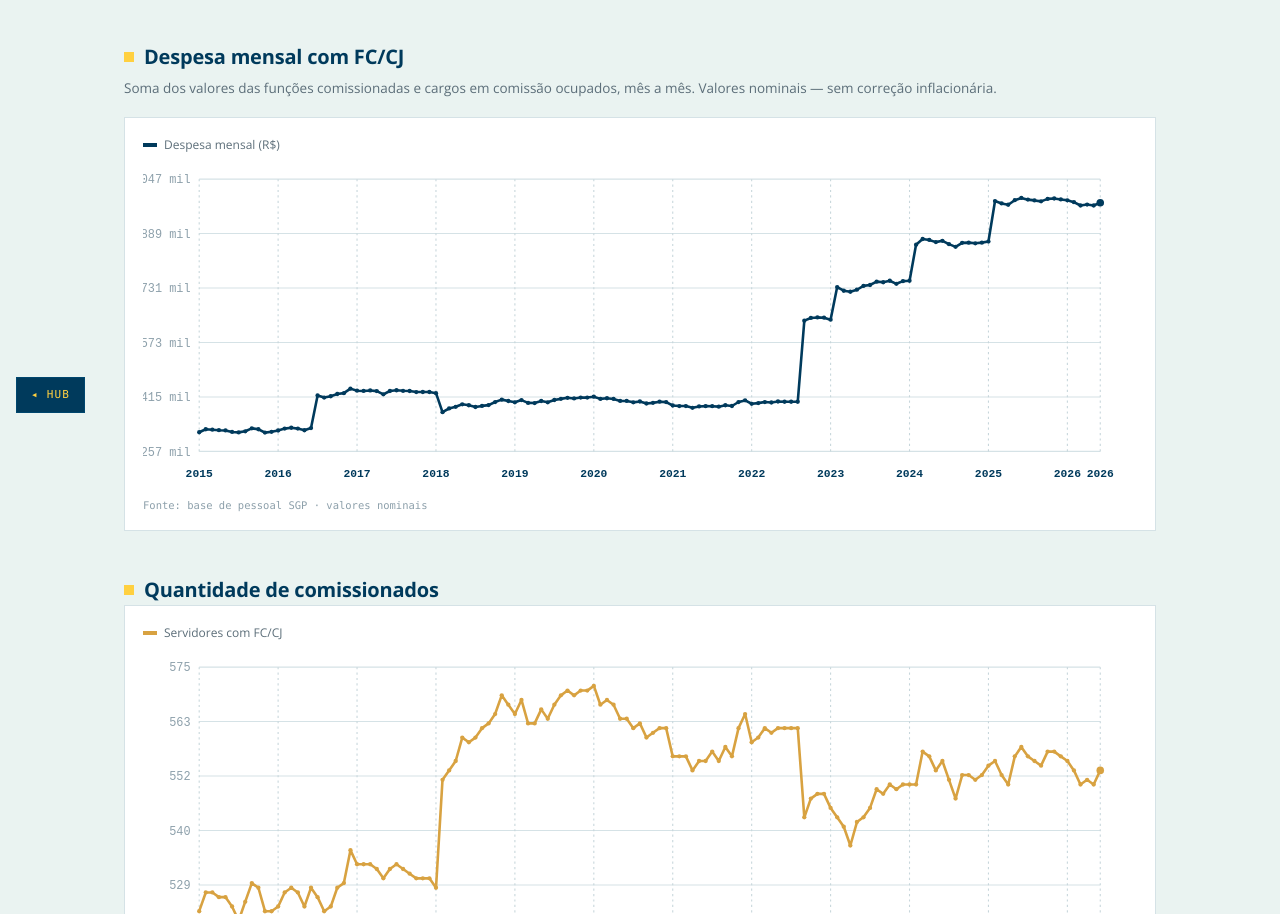
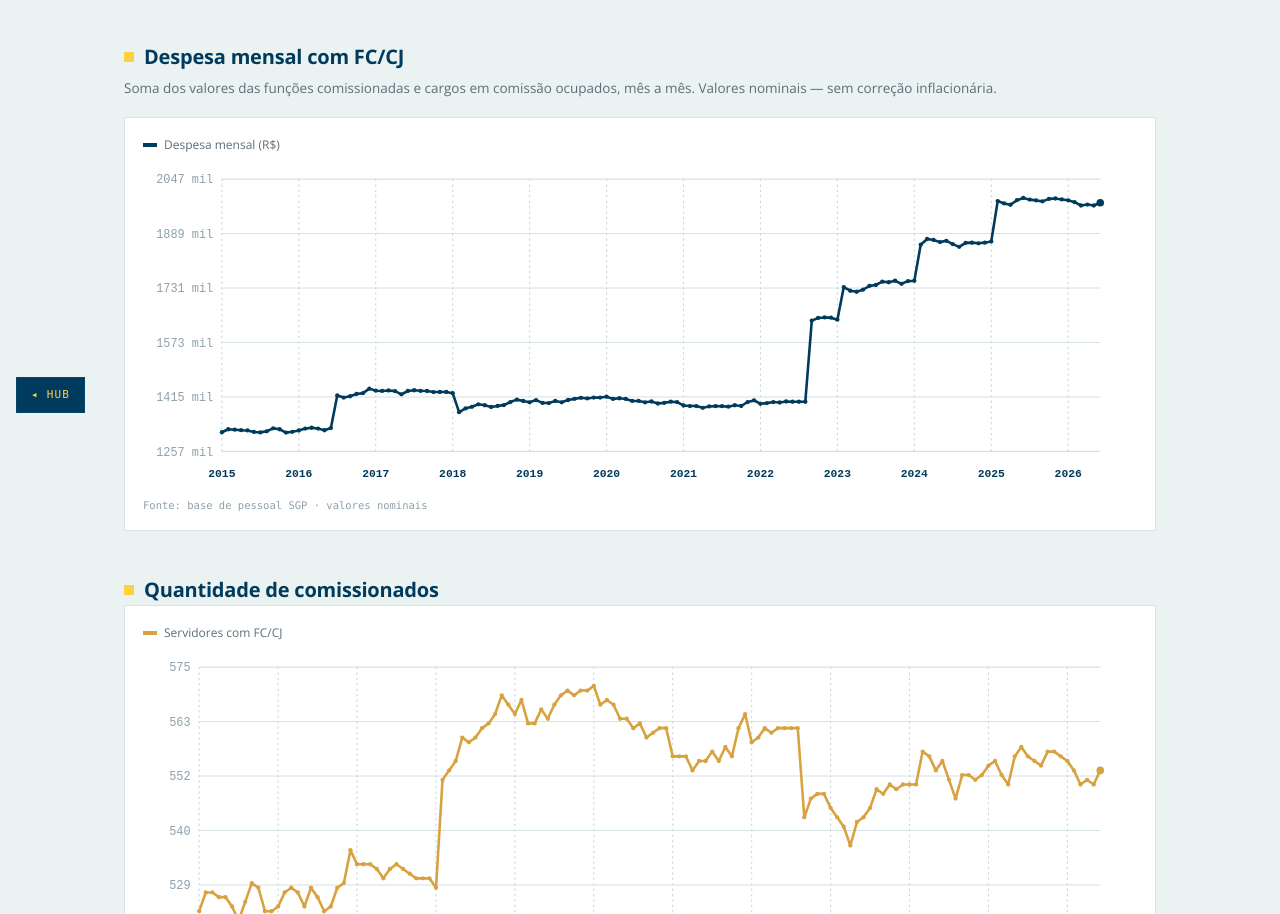
Before and after one commit to F3rnich/Demandas_TRT17, a plain HTML site: page dashboard_custo_comissionamentos.html in a window 1280 px wide. Shown: the part 371-1285 px from the top of the page. Drawn offline with nearby package versions, Linux system fonts and the light colour scheme.

Commit message:
fix: eixo Y cortado + ano duplicado no painel Custo; formato de data MM/AAAA em todos os paineis

```diff
--- a/dashboard_custo_comissionamentos.html
+++ b/dashboard_custo_comissionamentos.html
@@ -102,23 +102,32 @@ const fmt=n=>n==null?'—':n.toLocaleString('pt-BR');
 const fmtBRL=n=>n==null?'—':n.toLocaleString('pt-BR',{style:'currency',currency:'BRL',maximumFractionDigits:0});
 function esc(s){return String(s).replace(/&/g,'&amp;').replace(/</g,'&lt;')}
 // gráfico de linhas multissérie. series=[{nome,cor,vals,tracejado}] labels=eixo x
+function refParts(lb){const m=String(lb).match(/^(\d{4})[-/](\d{2})$/);return m?{ano:m[1],mes:m[2]}:null;}
 function lineChart(el,labels,series,opt={}){
-  const W=920,H=opt.h||300,mL=52,mR=34,mT=14,mB=34,pw=W-mL-mR,ph=H-mT-mB;
+  const W=920,H=opt.h||300,mR=34,mT=14,mB=34;
   const all=series.flatMap(s=>s.vals).filter(v=>v!=null&&!isNaN(v));
   const rawMin=Math.min(...all);
   let mn=opt.min!=null?opt.min:rawMin,mx=opt.max!=null?opt.max:Math.max(...all);
   if(mn===mx){mn-=1;mx+=1} const pad=(mx-mn)*.08; if(opt.min==null)mn-=pad; if(opt.max==null)mx+=pad;
   if(opt.min==null&&rawMin>=0)mn=Math.max(mn,0);
+  const ticks=5;
+  const tickTxt=[];for(let t=0;t<=ticks;t++){const v=mn+(mx-mn)*t/ticks;
+    tickTxt.push(opt.fmtY?opt.fmtY(v):Math.round(v).toLocaleString('pt-BR'));}
+  const mL=Math.max(52,Math.ceil(Math.max(...tickTxt.map(s=>s.length*11*0.62)))+18);
+  const pw=W-mL-mR,ph=H-mT-mB;
   const X=i=>mL+pw*i/Math.max(labels.length-1,1), Y=v=>mT+ph*(1-(v-mn)/(mx-mn));
   let g='';
-  const ticks=5;
   for(let t=0;t<=ticks;t++){const v=mn+(mx-mn)*t/ticks,y=Y(v);
     g+=`<line x1="${mL}" y1="${y}" x2="${W-mR}" y2="${y}" stroke="${C.line}" stroke-width="1"/>`;
-    g+=`<text x="${mL-8}" y="${y+4}" text-anchor="end" font-size="11" fill="#8DA0AB" font-family="ui-monospace,monospace">${opt.fmtY?opt.fmtY(v):Math.round(v).toLocaleString('pt-BR')}</text>`;}
-  const anoIdx=[];labels.forEach((lb,i)=>{if(/\/01$/.test(lb)||i===0||i===labels.length-1)anoIdx.push(i);});
-  anoIdx.forEach(i=>{
+    g+=`<text x="${mL-8}" y="${y+4}" text-anchor="end" font-size="11" fill="#8DA0AB" font-family="ui-monospace,monospace">${tickTxt[t]}</text>`;}
+  const anoIdx=[],anosVistos=new Set();
+  labels.forEach((lb,i)=>{const p=refParts(lb);if(p&&p.mes==='01'){anoIdx.push(i);anosVistos.add(p.ano);}});
+  [0,labels.length-1].forEach(i=>{const p=refParts(labels[i]);const ano=p?p.ano:labels[i].slice(0,4);
+    if(!anosVistos.has(ano)){anoIdx.push(i);anosVistos.add(ano);}});
+  anoIdx.sort((a,b)=>a-b);
+  anoIdx.forEach(i=>{const p=refParts(labels[i]),ano=p?p.ano:labels[i].slice(0,4);
     g+=`<line x1="${X(i)}" y1="${mT}" x2="${X(i)}" y2="${mT+ph}" stroke="#C7D6DB" stroke-width="1" stroke-dasharray="2 3"/>`;
-    g+=`<text x="${X(i)}" y="${H-10}" text-anchor="middle" font-size="10.5" font-weight="700" fill="${C.navy}" font-family="ui-monospace,monospace">${esc(labels[i].slice(0,4))}</text>`;});
+    g+=`<text x="${X(i)}" y="${H-10}" text-anchor="middle" font-size="10.5" font-weight="700" fill="${C.navy}" font-family="ui-monospace,monospace">${esc(ano)}</text>`;});
   if(opt.banda){const[b1,b2]=opt.banda;
     g+=`<rect x="${mL}" y="${Y(b2)}" width="${pw}" height="${Y(b1)-Y(b2)}" fill="#0C4A45" opacity=".07"/>`;
     g+=`<line x1="${mL}" x2="${W-mR}" y1="${Y(b1)}" y2="${Y(b1)}" stroke="${C.teal}" stroke-width="1.5" stroke-dasharray="6 4"/>`;
@@ -140,7 +149,8 @@ function lineChart(el,labels,series,opt={}){
     hov.setAttribute('x1',X(i));hov.setAttribute('x2',X(i));hov.setAttribute('opacity','1');
     const linhas=series.filter(s=>s.vals[i]!=null&&!isNaN(s.vals[i]))
       .map(s=>`<div style="display:flex;gap:7px;align-items:center"><span style="width:8px;height:8px;background:${s.cor};display:inline-block;flex:none"></span>${esc(s.nome)}: <b>${opt.fmtY?opt.fmtY(s.vals[i]):fmt(s.vals[i])}</b></div>`).join('');
-    tt.innerHTML=`<div style="font-weight:700;margin-bottom:3px;color:${C.yellow}">${esc(labels[i])}</div>${linhas}`;
+    const rp=refParts(labels[i]),lbTt=rp?`${rp.mes}/${rp.ano}`:labels[i];
+    tt.innerHTML=`<div style="font-weight:700;margin-bottom:3px;color:${C.yellow}">${esc(lbTt)}</div>${linhas}`;
     tt.style.display='block';
     let left=(X(i)/W)*r.width+14,top=8;
     if(left+170>r.width)left=(X(i)/W)*r.width-170-14;
@@ -196,7 +206,7 @@ function dumbbell(el,items,nomeA,nomeB){
 }
 
 fetch('dados_paineis_forca.json').then(r=>r.json()).then(D=>{
-  document.getElementById('ref-base').textContent='REF. '+D.ultima_referencia;
+  document.getElementById('ref-base').textContent='REF. '+D.ultima_referencia.replace(/^(\d{4})-(\d{2})$/,'$2/$1');
   render(D);
 }).catch(e=>{document.querySelector('.wrap').insertAdjacentHTML('beforeend',
   '<p style="color:#B3541E;font-family:var(--mono)">Falha ao carregar dados_paineis_forca.json.</p>');console.error(e)});
```
Also changed, not shown: dashboard_apoio_indireto_csjt296.html (+5 -3 lines), dashboard_envelhecimento_demografico.html (+4 -2 lines), dashboard_equidade_comissionamentos.html (+4 -2 lines), dashboard_evolucao_forca_trabalho.html (+4 -2 lines), dashboard_qualificacao_cargo.html (+4 -2 lines), dashboard_tempo_primeira_comissao.html (+4 -2 lines).
